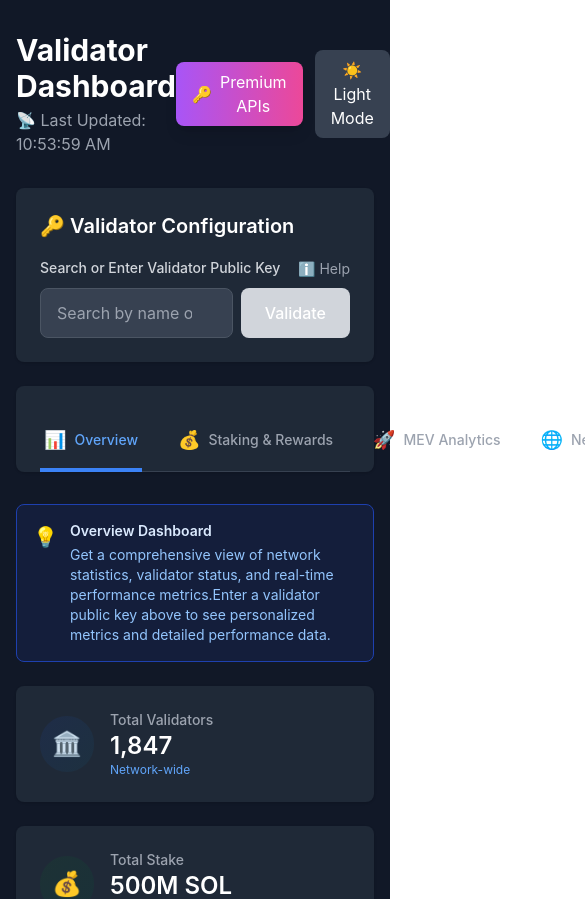
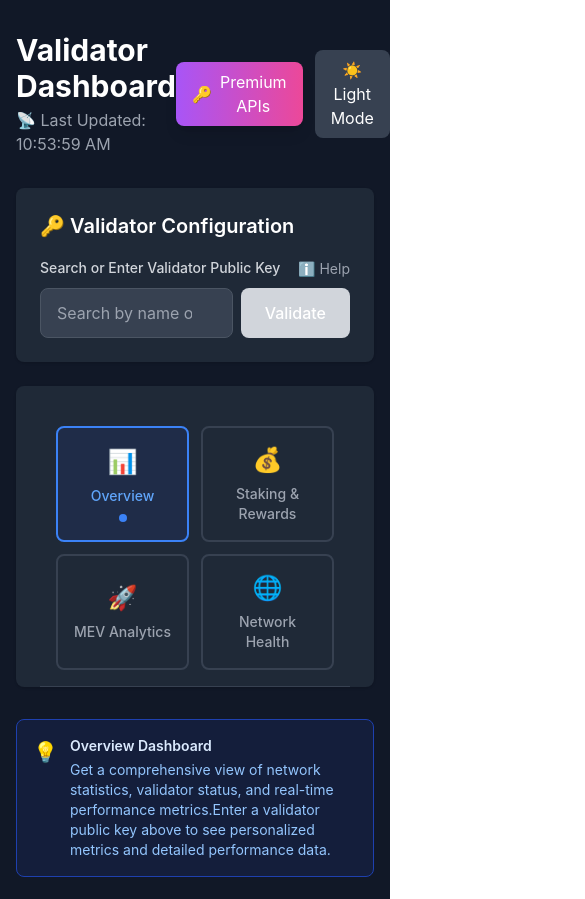
Before and after one commit to stanmart1/valdash3, a React (Vite) app: page / in a window 390 px wide. Shown: the top 899 px of the page, 585 px wide, since content can reach past the window. Built offline with nearby package versions, Linux system fonts and the light colour scheme; what @solana/web3.js would draw is missing.

Commit message:
updated stats card to a 2x2 grid and improved focus management

```diff
--- a/src/components/ApiConfigModal.tsx
+++ b/src/components/ApiConfigModal.tsx
@@ -1,4 +1,4 @@
-import { useState } from 'react';
+import { useState, useEffect, useRef } from 'react';
 import { motion, AnimatePresence } from 'framer-motion';
 
 interface ApiConfig {
@@ -16,6 +16,21 @@ interface ApiConfigModalProps {
 
 export const ApiConfigModal = ({ isOpen, onClose, onSave, currentConfig }: ApiConfigModalProps) => {
   const [config, setConfig] = useState<ApiConfig>(currentConfig);
+  const modalRef = useRef<HTMLDivElement>(null);
+  const firstInputRef = useRef<HTMLSelectElement>(null);
+
+  useEffect(() => {
+    if (isOpen) {
+      firstInputRef.current?.focus();
+      document.body.style.overflow = 'hidden';
+    } else {
+      document.body.style.overflow = 'unset';
+    }
+
+    return () => {
+      document.body.style.overflow = 'unset';
+    };
+  }, [isOpen]);
 
   const handleSave = () => {
     onSave(config);
@@ -61,13 +76,17 @@ export const ApiConfigModal = ({ isOpen, onClose, onSave, currentConfig }: ApiCo
             onClick={onClose}
           />
           <motion.div
+            ref={modalRef}
             initial={{ opacity: 0, scale: 0.95 }}
             animate={{ opacity: 1, scale: 1 }}
             exit={{ opacity: 0, scale: 0.95 }}
             className="relative bg-white dark:bg-gray-800 rounded-lg shadow-xl p-6 w-full max-w-md mx-4"
+            role="dialog"
+            aria-modal="true"
+            aria-labelledby="modal-title"
           >
             <div className="flex items-center justify-between mb-6">
-              <h2 className="text-xl font-semibold text-gray-900 dark:text-white">
+              <h2 id="modal-title" className="text-xl font-semibold text-gray-900 dark:text-white">
                 🔑 API Configuration
               </h2>
               <button
@@ -99,6 +118,7 @@ export const ApiConfigModal = ({ isOpen, onClose, onSave, currentConfig }: ApiCo
                   Data Provider
                 </label>
                 <select
+                  ref={firstInputRef}
                   value={config.provider}
                   onChange={(e) => setConfig({ ...config, provider: e.target.value as any })}
                   className="w-full px-3 py-2 border border-gray-300 dark:border-gray-600 rounded-lg focus:ring-2 focus:ring-blue-500 bg-white dark:bg-gray-700 text-gray-900 dark:text-white mb-3"
--- a/src/components/TabContent.tsx
+++ b/src/components/TabContent.tsx
@@ -46,11 +46,8 @@ export const TabContent = ({ activeTab, validatorKey }: TabContentProps) => {
         <div className="lg:col-span-2">
           <ValidatorOverview validatorKey={validatorKey} />
         </div>
-        <div>
+        <div className="lg:col-span-2">
           <EpochProgress validatorKey={validatorKey} />
-        </div>
-        <div>
-          <PerformanceMetrics validatorKey={validatorKey} />
         </div>
       </div>
     </div>
--- a/src/components/TabNavigation.tsx
+++ b/src/components/TabNavigation.tsx
@@ -15,7 +15,8 @@ interface TabNavigationProps {
 export const TabNavigation = ({ tabs, activeTab, onTabChange }: TabNavigationProps) => {
   return (
     <div className="border-b border-gray-200 dark:border-gray-700">
-      <nav className="-mb-px flex space-x-8" aria-label="Tabs">
+      {/* Desktop Navigation */}
+      <nav className="hidden md:flex -mb-px space-x-8" aria-label="Tabs">
         {tabs.map((tab) => (
           <button
             key={tab.id}
@@ -41,6 +42,32 @@ export const TabNavigation = ({ tabs, activeTab, onTabChange }: TabNavigationPro
           </button>
         ))}
       </nav>
+
+      {/* Mobile Grid Navigation */}
+      <nav className="md:hidden p-4 grid grid-cols-2 gap-3" aria-label="Mobile Tabs">
+        {tabs.map((tab) => (
+          <button
+            key={tab.id}
+            onClick={() => onTabChange(tab.id)}
+            className={`flex flex-col items-center justify-center p-4 rounded-lg border-2 transition-all ${
+              activeTab === tab.id
+                ? 'border-blue-500 bg-blue-50 dark:bg-blue-900/20 text-blue-600 dark:text-blue-400'
+                : 'border-gray-200 dark:border-gray-700 text-gray-600 dark:text-gray-400 hover:border-gray-300 dark:hover:border-gray-600 hover:bg-gray-50 dark:hover:bg-gray-700'
+            }`}
+          >
+            <span className="text-2xl mb-2">{tab.icon}</span>
+            <span className="text-sm font-medium text-center">{tab.label}</span>
+            {activeTab === tab.id && (
+              <motion.div
+                className="mt-2 w-2 h-2 bg-blue-500 rounded-full"
+                initial={{ scale: 0 }}
+                animate={{ scale: 1 }}
+                transition={{ type: "spring", stiffness: 500, damping: 30 }}
+              />
+            )}
+          </button>
+        ))}
+      </nav>
     </div>
   );
 };
--- a/src/components/ValidatorOverview.tsx
+++ b/src/components/ValidatorOverview.tsx
@@ -58,15 +58,15 @@ export const ValidatorOverview = ({ validatorKey }: ValidatorOverviewProps) => {
 
   return (
     <div className="bg-white dark:bg-gray-800 rounded-lg shadow p-6">
-      <div className="flex justify-between items-center mb-4">
-        <div className="flex items-center space-x-2">
-          <h2 className="text-xl font-semibold text-gray-900 dark:text-white">🏛️ Validator Overview</h2>
-          <div className="px-2 py-1 bg-gradient-to-r from-purple-500 to-pink-500 text-white text-xs rounded-full">
+      <div className="flex flex-col sm:flex-row sm:justify-between sm:items-center mb-4 gap-2">
+        <div className="flex items-center space-x-2 min-w-0">
+          <h2 className="text-lg sm:text-xl font-semibold text-gray-900 dark:text-white truncate">🏛️ Validator Overview</h2>
+          <div className="px-2 py-1 bg-gradient-to-r from-purple-500 to-pink-500 text-white text-xs rounded-full whitespace-nowrap">
             ✨ Premium
           </div>
         </div>
-        <div className="flex items-center space-x-2">
-          <span className="text-xs text-gray-500 dark:text-gray-400">
+        <div className="flex items-center space-x-2 flex-shrink-0">
+          <span className="text-xs text-gray-500 dark:text-gray-400 hidden sm:inline">
             Updated: {new Date().toLocaleTimeString()}
           </span>
           <button
@@ -75,7 +75,7 @@ export const ValidatorOverview = ({ validatorKey }: ValidatorOverviewProps) => {
             className="px-3 py-1 text-sm bg-blue-500 hover:bg-blue-600 disabled:bg-blue-300 text-white rounded-lg transition-colors flex items-center space-x-1"
           >
             <span className={isLoading ? 'animate-spin' : ''}>{isLoading ? '⏳' : '🔄'}</span>
-            <span>Refresh</span>
+            <span className="hidden sm:inline">Refresh</span>
           </button>
         </div>
       </div>
@@ -92,10 +92,10 @@ export const ValidatorOverview = ({ validatorKey }: ValidatorOverviewProps) => {
         </div>
 
         <div className="text-center p-4 bg-gradient-to-br from-blue-50 to-cyan-50 dark:from-blue-900/20 dark:to-cyan-900/20 rounded-lg">
-          <div className="text-2xl font-bold text-gray-900 dark:text-white">{currentSlot?.toLocaleString()}</div>
+          <div className="text-sm sm:text-lg md:text-xl lg:text-2xl font-bold text-gray-900 dark:text-white break-all">{currentSlot?.toLocaleString()}</div>
           <div className="text-sm text-gray-600 dark:text-gray-400">Current Slot</div>
           {validatorInfo?.lastVote && (
-            <div className="text-xs text-blue-600 dark:text-blue-400">
+            <div className="text-xs text-blue-600 dark:text-blue-400 break-all">
               Last Vote: {validatorInfo.lastVote.toLocaleString()}
             </div>
           )}
@@ -112,10 +112,10 @@ export const ValidatorOverview = ({ validatorKey }: ValidatorOverviewProps) => {
         </div>
 
         <div className="text-center p-4 bg-gradient-to-br from-orange-50 to-red-50 dark:from-orange-900/20 dark:to-red-900/20 rounded-lg">
-          <div className="text-2xl font-bold text-gray-900 dark:text-white">{version?.['solana-core']}</div>
+          <div className="text-xl sm:text-2xl font-bold text-gray-900 dark:text-white truncate">{version?.['solana-core']}</div>
           <div className="text-sm text-gray-600 dark:text-gray-400">Version</div>
           {validatorInfo?.credits && (
-            <div className="text-xs text-orange-600 dark:text-orange-400">
+            <div className="text-xs text-orange-600 dark:text-orange-400 truncate">
               {validatorInfo.credits.toLocaleString()} Credits
             </div>
           )}
@@ -169,7 +169,7 @@ export const ValidatorOverview = ({ validatorKey }: ValidatorOverviewProps) => {
           {networkStats?.totalValidators || 0} validators, {((networkStats?.totalStake || 0) / 1e9).toFixed(0)}M SOL staked
         </div>
         {validatorKey && (
-          <div className="text-xs text-gray-500 dark:text-gray-400 mt-2 font-mono bg-gray-100 dark:bg-gray-700 px-2 py-1 rounded">
+          <div className="text-xs text-gray-500 dark:text-gray-400 mt-2 font-mono bg-gray-100 dark:bg-gray-700 px-2 py-1 rounded break-all">
             {validatorKey}
           </div>
         )}
```
Also changed, not shown: 5 other files (tests, documents, lock files or other folders).
